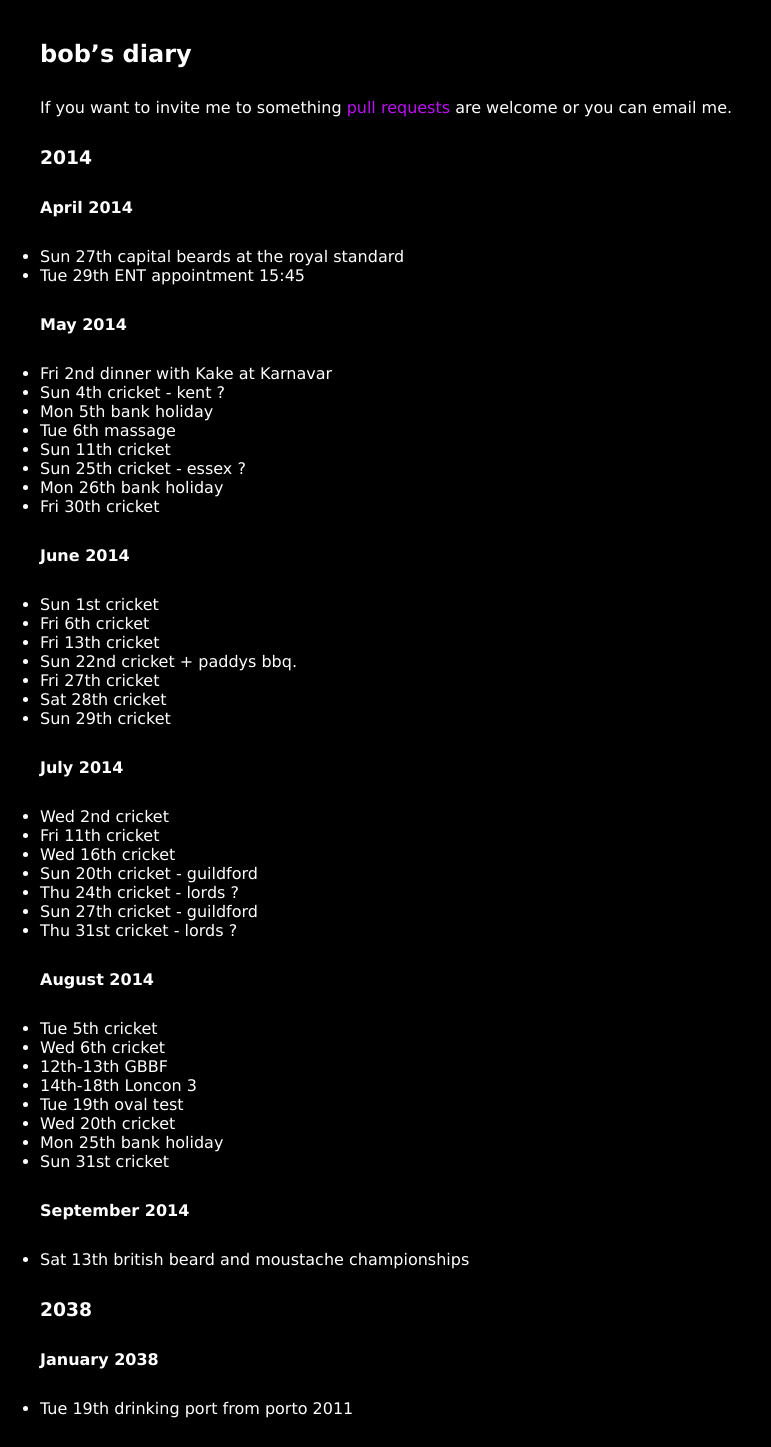
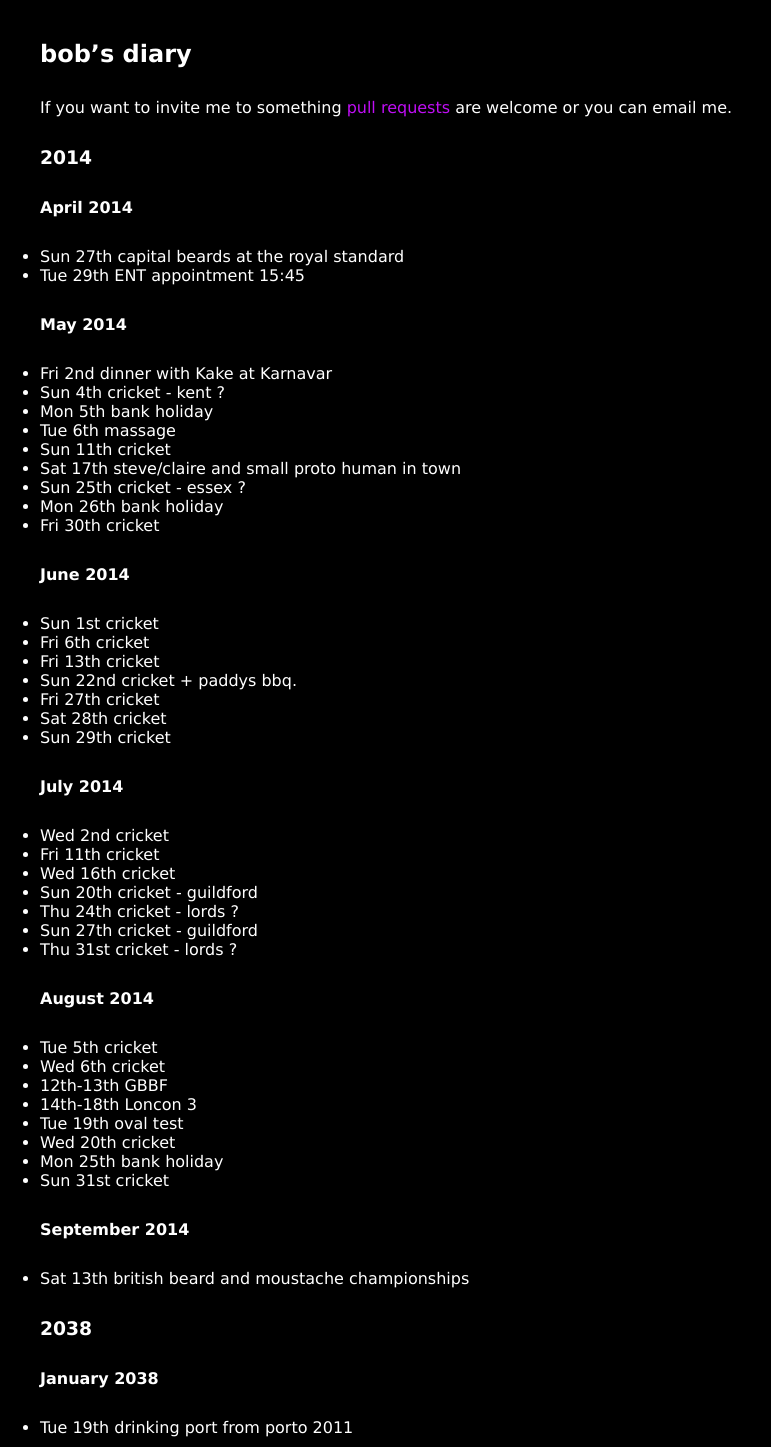
Before and after one commit to rjw1/randomness.org.uk, a Jekyll site: the page built from diary/index.md, in a window 1280 px wide. Shown: the whole page, without its empty margins (0-771 px from the left). Built offline with Jekyll 4.4.1, drawn with Linux system fonts in a browser that asks for light colours; Markdown is read by kramdown in place of the engine named in the settings.

Commit message:
the jollys are in town

```diff
--- a/diary/index.md
+++ b/diary/index.md
@@ -21,6 +21,7 @@ are welcome or you can email me.
 * Mon 5th bank holiday
 * Tue 6th massage
 * Sun 11th cricket
+* Sat 17th steve/claire and small proto human in town
 * Sun 25th cricket - essex ?
 * Mon 26th bank holiday
 * Fri 30th cricket
```
